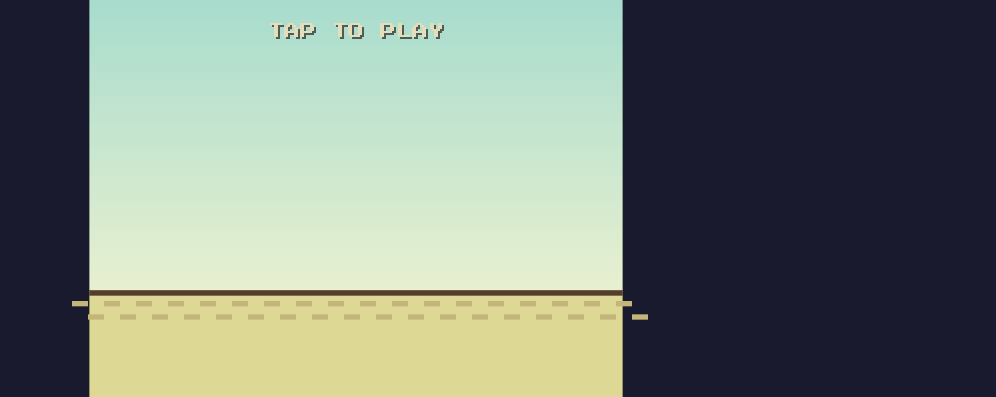
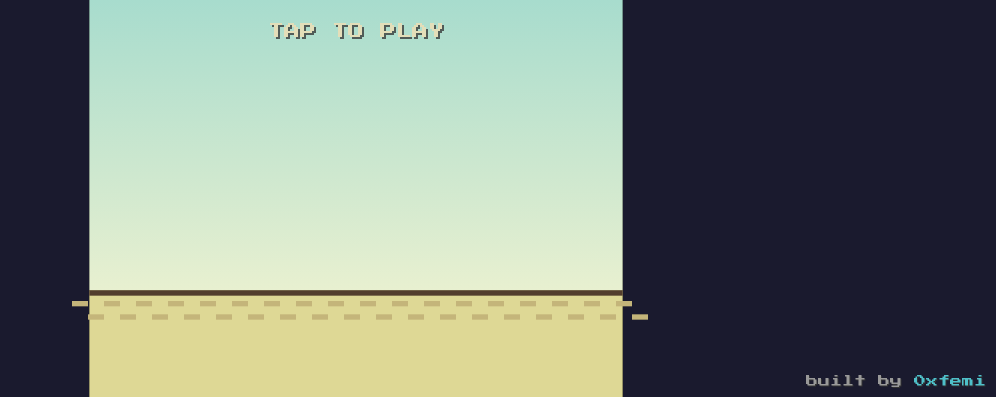
Before and after one commit to 0xfemi/Flappy-bird, a plain HTML site: page index.html in a window 1280 px wide. Shown: the part 403-800 px from the top of the page, without its empty margins (284-1280 px from the left). Drawn offline with Linux system fonts and the light colour scheme.

Commit message:
Add credit footer with Twitter link

```diff
--- a/index.html
+++ b/index.html
@@ -104,6 +104,26 @@
     text-shadow: 1px 1px 0 #333;
   }
 
+  #credit {
+    position: absolute;
+    bottom: 10px;
+    right: 10px;
+    font-size: clamp(8px, 2vw, 12px);
+    color: #999;
+    font-family: 'Press Start 2P', monospace;
+    text-shadow: 1px 1px 0 #333;
+  }
+
+  #credit a {
+    color: #4ec0ca;
+    text-decoration: none;
+    transition: color 0.3s;
+  }
+
+  #credit a:hover {
+    color: #5ed9e3;
+  }
+
   @keyframes bob {
     0%, 100% { transform: translateY(0); }
     50% { transform: translateY(-8px); }
@@ -123,6 +143,7 @@
     <div class="title">FLAPPY BIRD</div>
     <div class="subtitle">TAP TO PLAY</div>
   </div>
+  <div id="credit">built by <a href="https://twitter.com/0xfemi" target="_blank" rel="noopener noreferrer">0xfemi</a></div>
 </div>
 
 <script>
@@ -526,7 +547,7 @@ document.addEventListener('touchmove', e => {
 }, { passive: false });
 
 // Prevent context menu on long press
-document.addEventListener('contextmenu', e => {
+document.addEventListener('contextmeta', e => {
   e.preventDefault();
 });
 
```
